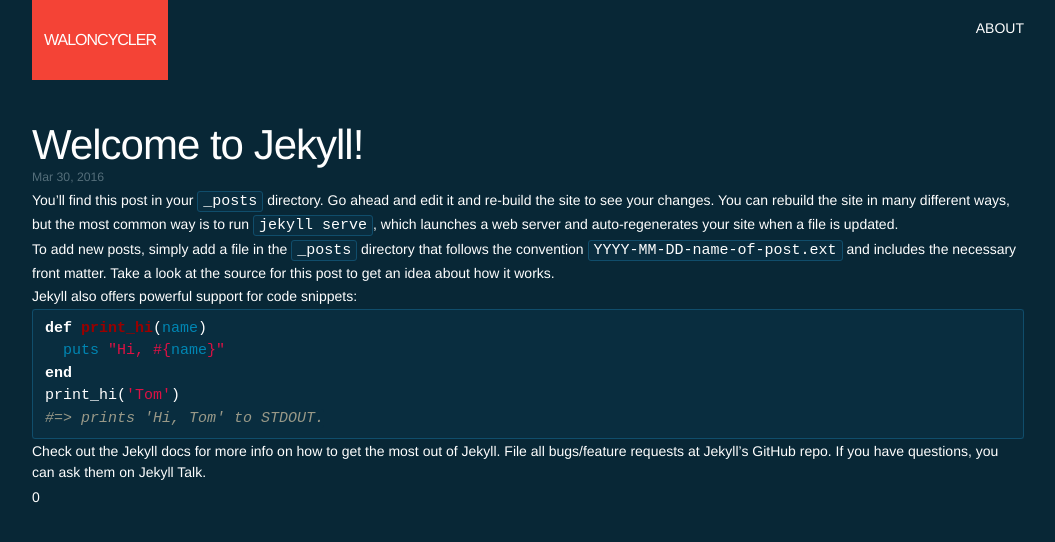
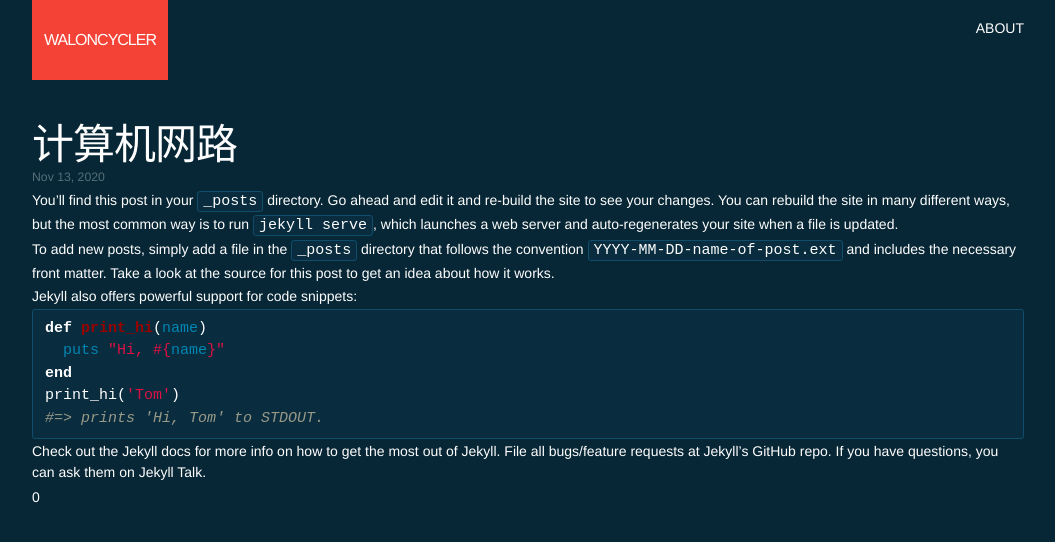
Before and after one commit to Waloncycler/WalonCycler, a Jekyll site: the page built from _posts/2016-04-01-welcome-to-jekyll - Copy.markdown, in a window 1280 px wide. Shown: the top 542 px of the page, without its empty margins (112-1167 px from the left). Built offline with Jekyll 4.4.1, drawn with Linux system fonts in a browser that asks for light colours.

Commit message:
Update 2016-04-01-welcome-to-jekyll - Copy.markdown

```diff
--- a/_posts/2016-04-01-welcome-to-jekyll - Copy.markdown
+++ b/_posts/2016-04-01-welcome-to-jekyll - Copy.markdown
@@ -1,11 +1,11 @@
 ---
 layout: post
-title:  "Welcome to Jekyll!"
+title:  "计算机网路"
 color: red
 width:   3
 height:  1
-date:   2016-03-30 11:31:49 +0200
-categories: jekyll update
+date:   2020-11-13 11:31:49 +0200
+categories: 计算机基础知识
 ---
 You’ll find this post in your `_posts` directory. Go ahead and edit it and re-build the site to see your changes. You can rebuild the site in many different ways, but the most common way is to run `jekyll serve`, which launches a web server and auto-regenerates your site when a file is updated.
 
```
